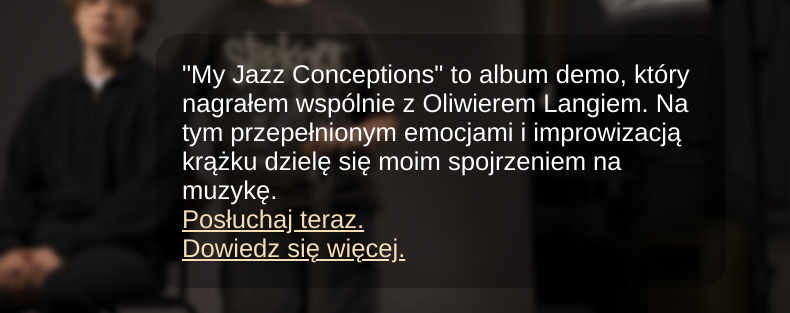
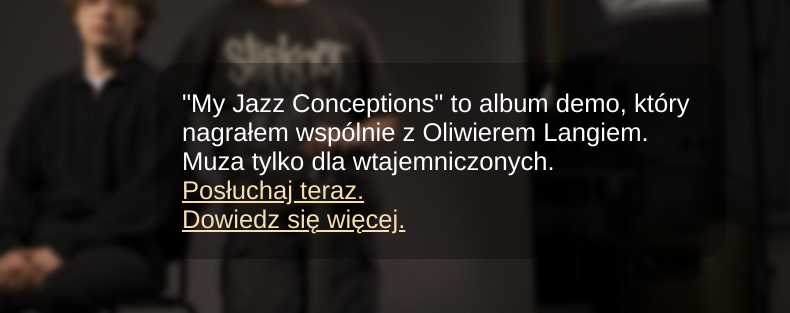
Before and after one commit to srcguy/srcguy.github.io, a plain HTML site: page index.html in a window 1280 px wide. Shown: the part 1839-2152 px from the top of the page, 490-1280 px from the left. Drawn offline with Linux system fonts and the light colour scheme.

Commit message:
Update index.html
lekki update opisu demo albumu. moze kiedys wlg zdejme tę część

```diff
--- a/index.html
+++ b/index.html
@@ -64,7 +64,7 @@
         </div>
         <div class="opis">
             <p2>
-                "My Jazz Conceptions" to album demo, który nagrałem wspólnie z <a href="https://www.facebook.com/olusolinek">Oliwierem Langiem</a>. Na tym przepełnionym emocjami i improwizacją krążku dzielę się moim spojrzeniem na muzykę.
+                "My Jazz Conceptions" to album demo, który nagrałem wspólnie z <a href="https://www.facebook.com/olusolinek">Oliwierem Langiem</a>. Muza tylko dla wtajemniczonych.
                 <br /> <a class="album_link" href="https://soundcloud.com/src_guy/sets/my-jazz-conceptions">Posłuchaj teraz.</a>
                 <br /> <a class="album_link" href="album.html">Dowiedz się więcej.</a>
             </p2>
```
